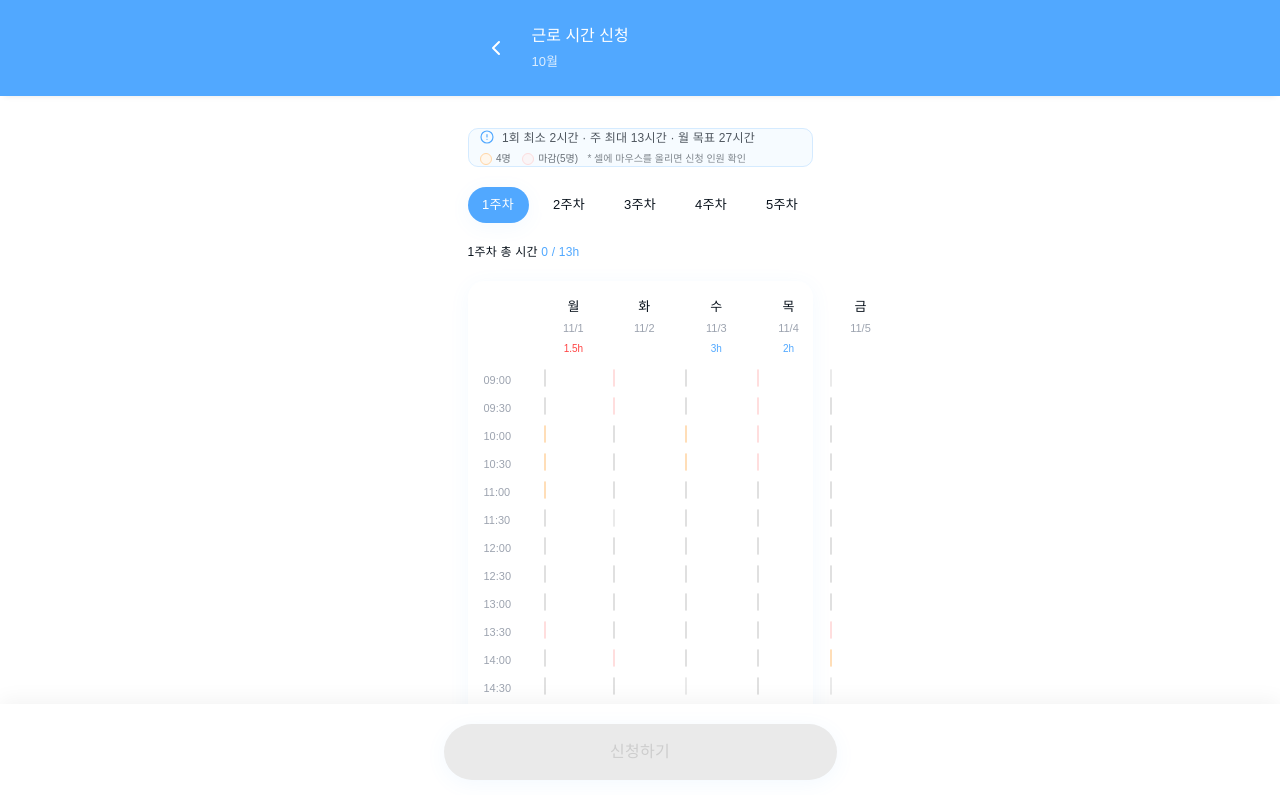
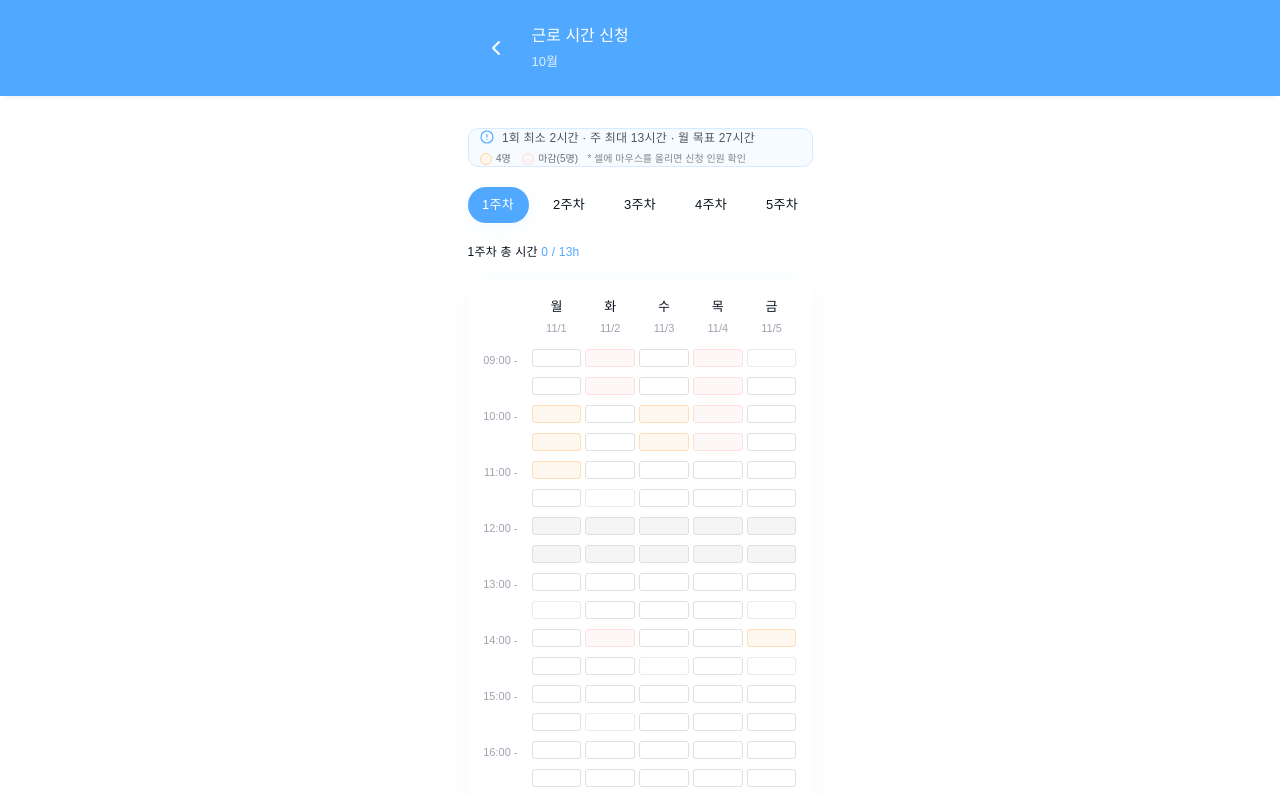
Before and after one commit to konkuk-icteam-student/commute_worklog_fe, a React (Vite) app: page /schedule/apply in a window 1280 px wide. Shown: the top 795 px of the page. Built offline with nearby package versions, Linux system fonts and the light colour scheme.

Commit message:
design: 근로시간 수정 UI 깨진거 수정

```diff
--- a/src/commute/pages/ScheduleApplyPage.tsx
+++ b/src/commute/pages/ScheduleApplyPage.tsx
@@ -97,8 +97,8 @@ export default function ScheduleApplyPage() {
       </div>
 
       {/* Content - Scrollable */}
-      <div className="w-full pb-[12rem]">
-        <div className="max-w-[39.3rem] mx-auto px-[2.4rem] pt-[3.2rem] flex flex-col gap-[2rem]">
+      <div className="w-full">
+        <div className="max-w-[39.3rem] mx-auto px-[2.4rem] pt-[3.2rem] pb-[3.2rem] flex flex-col gap-[2rem]">
           {/* Info Box */}
           <div className="w-full">
             <ScheduleInfoCard />
@@ -149,19 +149,16 @@ export default function ScheduleApplyPage() {
           <div className="w-full">
             <WeeklySummaryCard />
           </div>
-        </div>
-      </div>
 
-      {/* Submit Button - Fixed at bottom */}
-      <div className="fixed bottom-0 left-0 right-0 bg-white py-[2rem] px-[2rem] shadow-[0px_-4px_20px_0px_rgba(0,0,0,0.05)]">
-        <div className="max-w-[39.3rem] mx-auto">
+          {/* Submit Button - At bottom of page */}
+          <div className="w-full bg-white py-[2rem]">
             <button
               onClick={() => {
                 console.log('신청하기:', selectedSlots);
                 // Handle submit logic here
               }}
               disabled={selectedSlots.length === 0}
-            className={`w-full h-[5.6rem] rounded-[4.6rem] shadow-[0px_4px_20px_0px_rgba(81,168,255,0.07)] transition-all duration-200 ${
+              className={`w-full h-[5.6rem] rounded-[4.6rem] transition-all duration-200 ${
                 selectedSlots.length > 0
                   ? 'bg-[#51a8ff] hover:bg-[#3d8fe0]'
                   : 'bg-[#eaeaea]'
@@ -177,5 +174,6 @@ export default function ScheduleApplyPage() {
           </div>
         </div>
       </div>
+    </div>
   );
 }
--- a/src/commute/shared/components/WeeklyTimeTableNew.tsx
+++ b/src/commute/shared/components/WeeklyTimeTableNew.tsx
@@ -17,12 +17,18 @@ export default function WeeklyTimeTableNew({
   const [hoveredSlot, setHoveredSlot] = useState<string | null>(null);
   const [randomStyleSlots, setRandomStyleSlots] = useState<Record<string, RandomStyle>>({});
 
+  // Calculate hours per day based on selected slots (0.5h per slot)
+  const calculateDayHours = (dayIndex: number) => {
+    const count = selectedSlots.filter(slot => slot.startsWith(`${dayIndex}-`)).length;
+    return count * 0.5;
+  };
+
   const weekDays = [
-    { day: '월', date: '11/1', hours: '1.5h', color: '#ff4444' },
-    { day: '화', date: '11/2', hours: '', color: '' },
-    { day: '수', date: '11/3', hours: '3h', color: '#51a8ff' },
-    { day: '목', date: '11/4', hours: '2h', color: '#51a8ff' },
-    { day: '금', date: '11/5', hours: '', color: '' },
+    { day: '월', date: '11/1', hours: calculateDayHours(0) > 0 ? `${calculateDayHours(0)}h` : '', color: calculateDayHours(0) > 0 ? '#51a8ff' : '' },
+    { day: '화', date: '11/2', hours: calculateDayHours(1) > 0 ? `${calculateDayHours(1)}h` : '', color: calculateDayHours(1) > 0 ? '#51a8ff' : '' },
+    { day: '수', date: '11/3', hours: calculateDayHours(2) > 0 ? `${calculateDayHours(2)}h` : '', color: calculateDayHours(2) > 0 ? '#51a8ff' : '' },
+    { day: '목', date: '11/4', hours: calculateDayHours(3) > 0 ? `${calculateDayHours(3)}h` : '', color: calculateDayHours(3) > 0 ? '#51a8ff' : '' },
+    { day: '금', date: '11/5', hours: calculateDayHours(4) > 0 ? `${calculateDayHours(4)}h` : '', color: calculateDayHours(4) > 0 ? '#51a8ff' : '' },
   ];
 
   const times = [
@@ -34,7 +40,7 @@ export default function WeeklyTimeTableNew({
   // Generate random style slots on mount
   useEffect(() => {
     const slots: Record<string, RandomStyle> = {};
-    const styles: RandomStyle[] = ['white', 'pink', 'blue'];
+    const styles: RandomStyle[] = ['white']; // Only white for available slots
 
     // Generate all available slot keys (excluding lunch time)
     const allSlots: string[] = [];
@@ -50,10 +56,9 @@ export default function WeeklyTimeTableNew({
     const shuffled = allSlots.sort(() => Math.random() - 0.5);
     const selected = shuffled.slice(0, 10);
 
-    // Assign random styles
+    // Assign random styles (only white)
     selected.forEach(slot => {
-      const randomStyle = styles[Math.floor(Math.random() * styles.length)];
-      slots[slot] = randomStyle;
+      slots[slot] = 'white';
     });
 
     setRandomStyleSlots(slots);
@@ -85,26 +90,25 @@ export default function WeeklyTimeTableNew({
   };
 
   const getSlotClasses = (status: SlotStatus, isHovered: boolean, slotKey: string) => {
-    const baseClasses = 'absolute h-[17.996px] rounded-[3px] cursor-pointer transition-all duration-200';
+    const baseClasses = 'w-full h-[1.8rem] rounded-[0.3rem] transition-all duration-200';
 
     // Check for random style (only apply to available slots)
     const randomStyle = randomStyleSlots[slotKey];
     if (status === 'available' && randomStyle) {
-      // Don't apply border/background classes here - use inline styles instead
-      return `${baseClasses} ${isHovered ? 'shadow-sm' : ''}`;
+      return `${baseClasses} cursor-pointer ${isHovered ? 'shadow-sm' : ''}`;
     }
 
     switch (status) {
       case 'selected':
-        return `${baseClasses} bg-[#51a8ff] border-[0.558px] border-[#51a8ff]`;
+        return `${baseClasses} cursor-pointer bg-[#51a8ff] border border-[#51a8ff]`;
       case 'full':
-        return `${baseClasses} bg-[#FEF2F2] border-[0.558px] border-[#ffc9c9] opacity-60 cursor-not-allowed`;
+        return `${baseClasses} bg-[#FEF2F2] border border-[#ffc9c9] opacity-60 cursor-not-allowed`;
       case 'partial':
-        return `${baseClasses} bg-orange-50 border-[0.558px] border-[#ffd6a7] ${isHovered ? 'opacity-100' : 'opacity-80'}`;
+        return `${baseClasses} cursor-pointer bg-orange-50 border border-[#ffd6a7] ${isHovered ? 'opacity-100' : 'opacity-80'}`;
       case 'disabled':
-        return `${baseClasses} bg-[#f5f5f5] border-[0.558px] border-[#e0e0e0] cursor-not-allowed`;
+        return `${baseClasses} bg-[#f5f5f5] border border-[#e0e0e0] cursor-not-allowed`;
       default:
-        return `${baseClasses} bg-white border-[0.558px] border-[#e0e0e0] ${isHovered ? 'border-[#51a8ff] shadow-sm' : ''}`;
+        return `${baseClasses} cursor-pointer bg-white border border-[#e0e0e0] ${isHovered ? 'border-[#51a8ff] shadow-sm' : ''}`;
     }
   };
 
@@ -112,85 +116,64 @@ export default function WeeklyTimeTableNew({
     const randomStyle = randomStyleSlots[slotKey];
     if (!randomStyle) return undefined;
 
-    switch (randomStyle) {
-      case 'white':
+    // Only white style for available slots
     return {
-          border: '0.558px solid #EAEAEA',
+      border: '1px solid #EAEAEA',
       background: '#FFF',
       borderColor: isHovered ? '#51a8ff' : '#EAEAEA'
     };
-      case 'pink':
-        return {
-          border: '0.558px solid #FFC9C9',
-          background: '#FEF2F2',
-          opacity: isHovered ? 1 : 0.6
-        };
-      case 'blue':
-        return {
-          border: '0.558px solid #51A8FF',
-          background: '#51A8FF'
-        };
-    }
   };
 
   const handleSlotClick = (dayIndex: number, time: string, status: SlotStatus) => {
+    // Disabled and full slots are not clickable
     if (status === 'disabled' || status === 'full') {
       return;
     }
+
     onSlotClick(dayIndex, time);
   };
 
-  // 위치 및 너비 계산
-  const leftPositions = [0, 69.74, 141.77, 213.84, 286.16];
-  const widths = [59.75, 62.036, 62.079, 62.324, 61.596];
-
   return (
     <div className="w-full" data-name="WeeklyTimeTable">
-      <div className="bg-white rounded-[16px] shadow-[0px_4px_20px_0px_rgba(81,168,255,0.07)] py-[16px] pl-[76px] pr-[16px]">
+      <div className="bg-white rounded-[1.6rem] shadow-[0px_4px_20px_0px_rgba(81,168,255,0.07)] py-[1.6rem] pr-[1.6rem]">
         {/* Header - Week Days */}
-        <div className="relative h-[60px] mb-[12px]" data-name="WeekHeader">
+        <div className="grid grid-cols-[6rem_1fr_1fr_1fr_1fr_1fr] gap-[0.4rem] mb-[1.2rem]" data-name="WeekHeader">
+          <div></div>
           {weekDays.map((day, index) => (
-            <div
-              key={index}
-              className="absolute top-0"
-              style={{
-                left: `${leftPositions[index]}px`,
-                width: `${widths[index]}px`
-              }}
-            >
-              <div className="flex flex-col items-center gap-[4px]">
-                <p className="font-['LINE_Seed_Sans_KR:Bold',sans-serif] text-[13px] text-[#09121c]">
+            <div key={index} className="flex flex-col items-center gap-[0.4rem]">
+              <p className="font-['LINE_Seed_Sans_KR:Bold',sans-serif] text-[1.3rem] text-[#09121c]">
                 {day.day}
               </p>
-                <p className="font-['LINE_Seed_Sans_KR:Regular',sans-serif] text-[11px] text-[#9ca3af]">
+              <p className="font-['LINE_Seed_Sans_KR:Regular',sans-serif] text-[1.1rem] text-[#9ca3af]">
                 {day.date}
               </p>
               {day.hours && (
                 <p
-                    className="font-['LINE_Seed_Sans_KR:Bold',sans-serif] text-[10px]"
+                  className="font-['LINE_Seed_Sans_KR:Bold',sans-serif] text-[1rem]"
                   style={{ color: day.color }}
                 >
                   {day.hours}
                 </p>
               )}
             </div>
-            </div>
           ))}
         </div>
 
         {/* Time Slots */}
-        <div className="relative">
-          {times.map((time, timeIndex) => (
+        <div className="flex flex-col gap-[0.4rem]">
+          {times.map((time) => (
             <div
               key={time}
-              className="relative h-[24px] mb-[4px]"
+              className="grid grid-cols-[6rem_1fr_1fr_1fr_1fr_1fr] gap-[0.4rem] h-[2.4rem]"
               data-name={`TimeRow-${time}`}
             >
-              {/* Time Label */}
-              <div className="absolute left-[-60px] top-[3px]">
-                <p className="font-['LINE_Seed_Sans_KR:Regular',sans-serif] text-[11px] text-[#9ca3af]">
-                  {time}
+              {/* Time Label - only show hourly times (not :30) */}
+              <div className="flex items-center justify-end pr-[1rem]">
+                {time.endsWith(':00') && (
+                  <p className="font-['LINE_Seed_Sans_KR:Regular',sans-serif] text-[1.1rem] text-[#9ca3af]">
+                    {time} -
                   </p>
+                )}
               </div>
 
               {/* Day Slots */}
@@ -201,15 +184,7 @@ export default function WeeklyTimeTableNew({
                 const capacity = slotCapacity[slotKey];
 
                 return (
-                  <div
-                    key={slotKey}
-                    className="absolute"
-                    style={{
-                      left: `${leftPositions[dayIndex]}px`,
-                      width: `${widths[dayIndex]}px`,
-                      top: 0
-                    }}
-                  >
+                  <div key={slotKey} className="relative">
                     <div
                       className={getSlotClasses(status, isHovered, slotKey)}
                       style={status === 'available' ? getRandomStyle(slotKey, isHovered) : undefined}
@@ -226,9 +201,13 @@ export default function WeeklyTimeTableNew({
                     >
                       {/* Tooltip on hover */}
                       {isHovered && (
-                        <div className="absolute bottom-full left-1/2 transform -translate-x-1/2 mb-1 px-2 py-1 bg-[#09121c] text-white text-[10px] rounded whitespace-nowrap z-10">
+                        <div className="absolute bottom-full left-1/2 transform -translate-x-1/2 mb-[0.1rem] px-[0.2rem] py-[0.1rem] bg-[#09121c] text-white text-[1rem] rounded whitespace-nowrap z-10">
                           {status === 'disabled'
                             ? '점심시간'
+                            : status === 'full'
+                            ? '5/5명'
+                            : status === 'partial'
+                            ? '4/5명'
                             : `${capacity?.current || 0}/${capacity?.max || 5}명`
                           }
                         </div>
```
Lines whose indentation alone changed are shown as unchanged.
